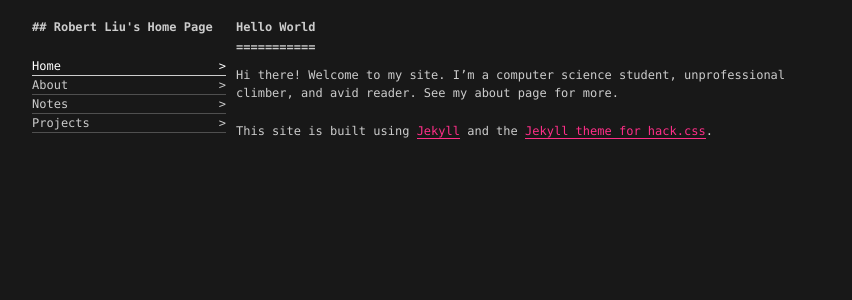
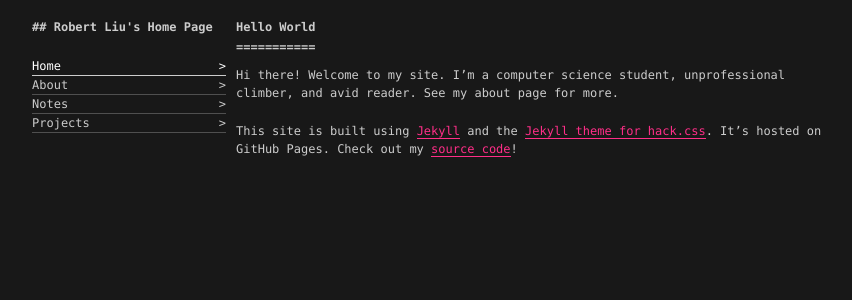
Before and after one commit to rrliu/cordyceptive.github.io, a Jekyll site: the page built from index.md, in a window 1280 px wide. Shown: the top 300 px of the page, without its empty margins (200-1052 px from the left). Built offline with Jekyll 4.4.1, drawn with Linux system fonts in a browser that asks for light colours.

Commit message:
Update index.md

```diff
--- a/index.md
+++ b/index.md
@@ -5,4 +5,4 @@ title: Robert Liu's Home Page
 # Hello World
 Hi there! Welcome to my site. I'm a computer science student, unprofessional climber, and avid reader. See my about page for more.
 
-This site is built using [Jekyll](https://jekyllrb.com/) and the [Jekyll theme for hack.css](https://wemake.services/jekyll-theme-hackcss/).
+This site is built using [Jekyll](https://jekyllrb.com/) and the [Jekyll theme for hack.css](https://wemake.services/jekyll-theme-hackcss/). It's hosted on GitHub Pages. Check out my [source code](https://cordyceptive.github.io/)!
```
